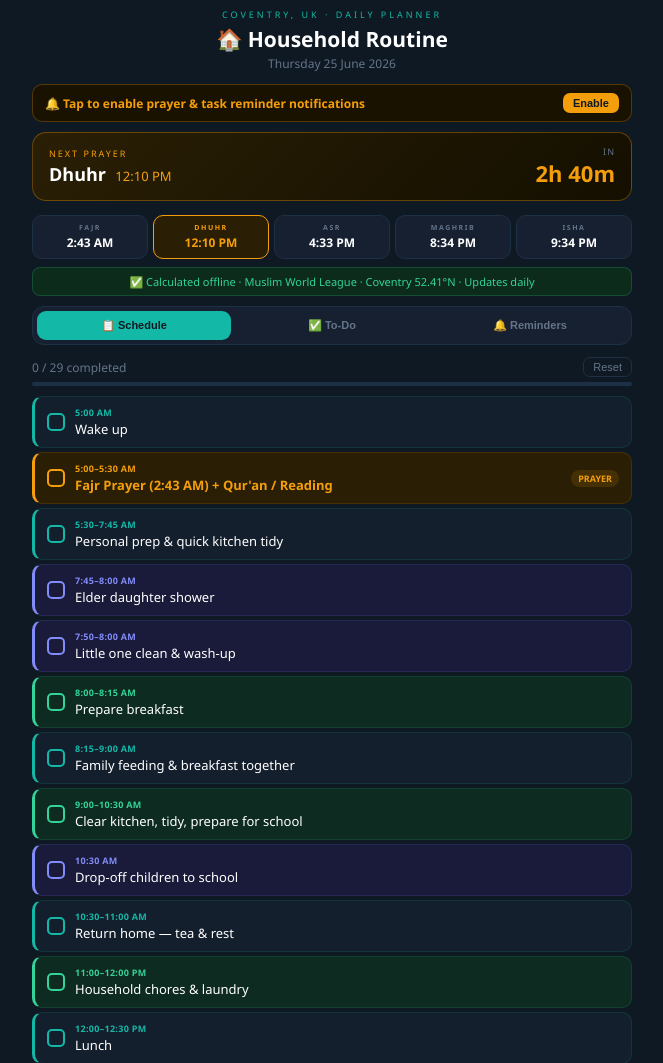
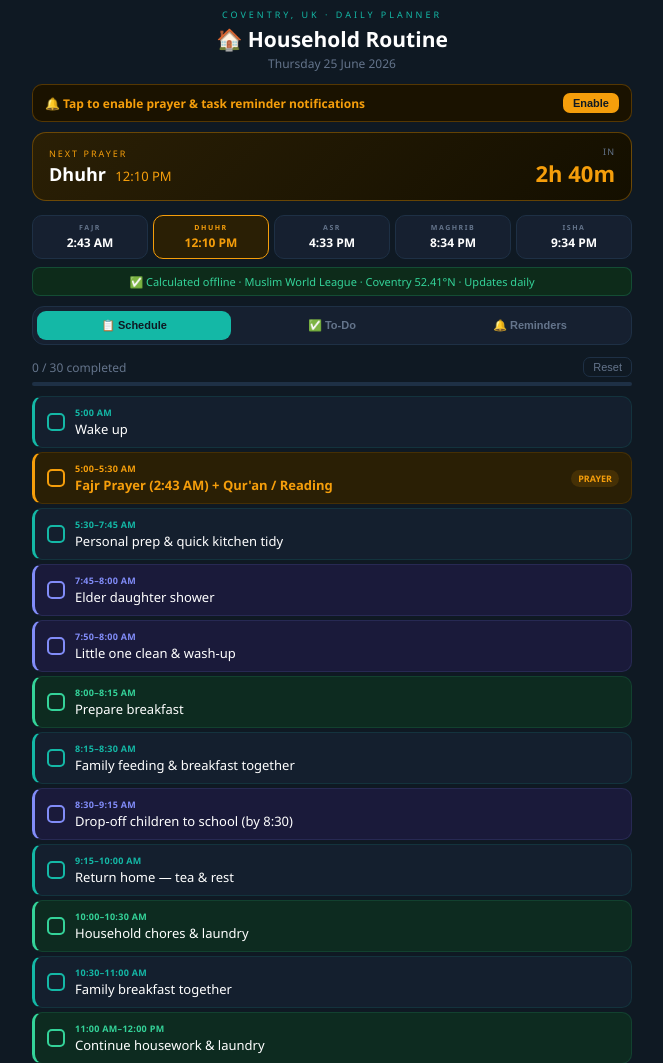
Before and after one commit to zsuzufi-star/My-routine-, a plain HTML site: page index.html in a window 1280 px wide. Shown: the top 1063 px of the page, without its empty margins (308-971 px from the left). Drawn offline with Linux system fonts and the light colour scheme.

Commit message:
Update school drop-off to 8:30 AM, return home to 9:15 AM, and family breakfast to 10:30 AM

```diff
--- a/index.html
+++ b/index.html
@@ -241,11 +241,12 @@ function buildSched(){return[
   {t:'7:45–8:00 AM',   l:'Elder daughter shower',                           tp:'child'},
   {t:'7:50–8:00 AM',   l:'Little one clean & wash-up',                      tp:'child'},
   {t:'8:00–8:15 AM',   l:'Prepare breakfast',                               tp:'house'},
-  {t:'8:15–9:00 AM',   l:'Family feeding & breakfast together',             tp:'task'},
-  {t:'9:00–10:30 AM',  l:'Clear kitchen, tidy, prepare for school',         tp:'house'},
-  {t:'10:30 AM',       l:'Drop-off children to school',                     tp:'child'},
-  {t:'10:30–11:00 AM', l:'Return home — tea & rest',                        tp:'task'},
-  {t:'11:00–12:00 PM', l:'Household chores & laundry',                      tp:'house'},
+  {t:'8:15–8:30 AM',   l:'Family feeding & breakfast together',             tp:'task'},
+  {t:'8:30–9:15 AM',   l:'Drop-off children to school (by 8:30)',          tp:'child'},
+  {t:'9:15–10:00 AM',  l:'Return home — tea & rest',                        tp:'task'},
+  {t:'10:00–10:30 AM', l:'Household chores & laundry',                      tp:'house'},
+  {t:'10:30–11:00 AM', l:'Family breakfast together',                       tp:'task'},
+  {t:'11:00 AM–12:00 PM', l:'Continue housework & laundry',                 tp:'house'},
   {t:'12:00–12:30 PM', l:'Lunch',                                           tp:'task'},
   {t:f12(PT.Dhuhr),    l:'★ Dhuhr Prayer',                                  tp:'prayer'},
   {t:'After Dhuhr',    l:'Little one naps — your rest / reading time',      tp:'task'},
@@ -308,7 +309,9 @@ function scheduleNotifications(){
     {time24:'07:50',title:'🚿 Little One Clean', body:'Time to clean and wash the little one.'},
     {time24:'08:00',title:'🍳 Prepare Breakfast',body:'Time to prepare breakfast.'},
     {time24:'08:15',title:'🥣 Family Breakfast', body:'Time for family feeding and breakfast.'},
-    {time24:'10:30',title:'🎒 School Drop-off',  body:'Time to drop off children to school.'},
+    {time24:'08:30',title:'🎒 School Drop-off',  body:'Time to drop off children to school by 8:30!'},
+    {time24:'09:15',title:'🏡 Return Home',      body:'Time to return home and have tea.'},
+    {time24:'10:30',title:'🥞 Family Breakfast', body:'Time for family breakfast together.'},
     {time24:'15:00',title:'🏫 School Pick-up',   body:'Time to pick up the children from school.'},
     {time24:'18:00',title:'🍽 Start Dinner',     body:'Time to start cooking dinner.'},
     {time24:'20:30',title:'🛁 Bath Time',        body:"Time for the little one's bath and wash-up."},
@@ -388,10 +391,10 @@ function renderCL(){
   const cats=[
     {ti:'🌅 Morning',c:'#14b8a6',it:['Wake up at 5:00 AM','Fajr prayer + Qur\'an','Personal prep & kitchen tidy','Elder daughter shower 7:45 AM','Little one clean at 7:50 AM','Prepare breakfast by 8:00 AM','Family breakfast 8:15 AM']},
     {ti:'🕌 5 Daily Prayers',c:'#f59e0b',it:PNAMES.map(p=>`${p} — ${f12(PT[p])}`)},
-    {ti:'🧹 Housework',c:'#34d399',it:['Clear kitchen after breakfast','Tidy & prepare for school','Household chores & laundry','Cook lunch & dinner prep']},
-    {ti:'🎒 School',c:'#818cf8',it:['School drop-off at 10:30 AM','School pick-up at 3:00 PM','Help with homework & studying','Reading time with children']},
+    {ti:'🧹 Housework',c:'#34d399',it:['Clear kitchen after breakfast','Household chores & laundry','Cook lunch & dinner prep']},
+    {ti:'🎒 School',c:'#818cf8',it:['School drop-off at 8:30 AM','Return home by 9:15 AM','School pick-up at 3:00 PM','Help with homework & studying']},
     {ti:'👧 Daughters',c:'#818cf8',it:['Elder daughter shower 7:45 AM','Little one clean 7:50 AM','Bath & wash-up at 8:30 PM','Bedtime routine & story at 9:00 PM']},
-    {ti:'🫶 Self & Family',c:'#f472b6',it:['Tea breaks (enjoy!)','TV / family time','Personal reading','Rest time after school','Prep for tomorrow','Wind down before bed']},
+    {ti:'🫶 Self & Family',c:'#f472b6',it:['Tea breaks (enjoy!)','Family breakfast at 10:30 AM','TV / family time','Personal reading','Rest time after school','Prep for tomorrow','Wind down before bed']},
   ];
   document.getElementById('tab-checklist').innerHTML=cats.map((cat,ci)=>`
     <div class="ct" style="color:${cat.c}">${cat.ti}</div>
@@ -415,7 +418,9 @@ function renderRem(){
     {t:'7:50 AM', l:'Little one clean & wash-up',    c:'#818cf8'},
     {t:'8:00 AM', l:'Prepare breakfast',              c:'#34d399'},
     {t:'8:15 AM', l:'Family breakfast & feeding',    c:'#14b8a6'},
-    {t:'10:30 AM',l:'School drop-off time',          c:'#818cf8'},
+    {t:'8:30 AM', l:'School drop-off time',          c:'#818cf8'},
+    {t:'9:15 AM', l:'Return home & tea',             c:'#14b8a6'},
+    {t:'10:30 AM',l:'Family breakfast together',     c:'#14b8a6'},
     {t:'3:00 PM', l:'School pick-up time',           c:'#818cf8'},
     {t:'6:00 PM', l:'Start cooking dinner',          c:'#34d399'},
     {t:'8:30 PM', l:'Little one\'s bath time',       c:'#818cf8'},
@@ -430,7 +435,7 @@ function renderRem(){
       <strong>🔔 Notification alerts include:</strong><br>
       • 10-min warning before each prayer (with sound)<br>
       • Alert at exact prayer time with sound reminder<br>
-      • All key tasks: school times, meal prep, bedtimes<br><br>
+      • All key tasks: school times, meals, bedtimes<br><br>
       <strong>📲 Install tip:</strong> Open in Chrome → tap ⋮ menu → <em>Add to Home screen</em> → works like a real app!
     </div>`;
 }
```
